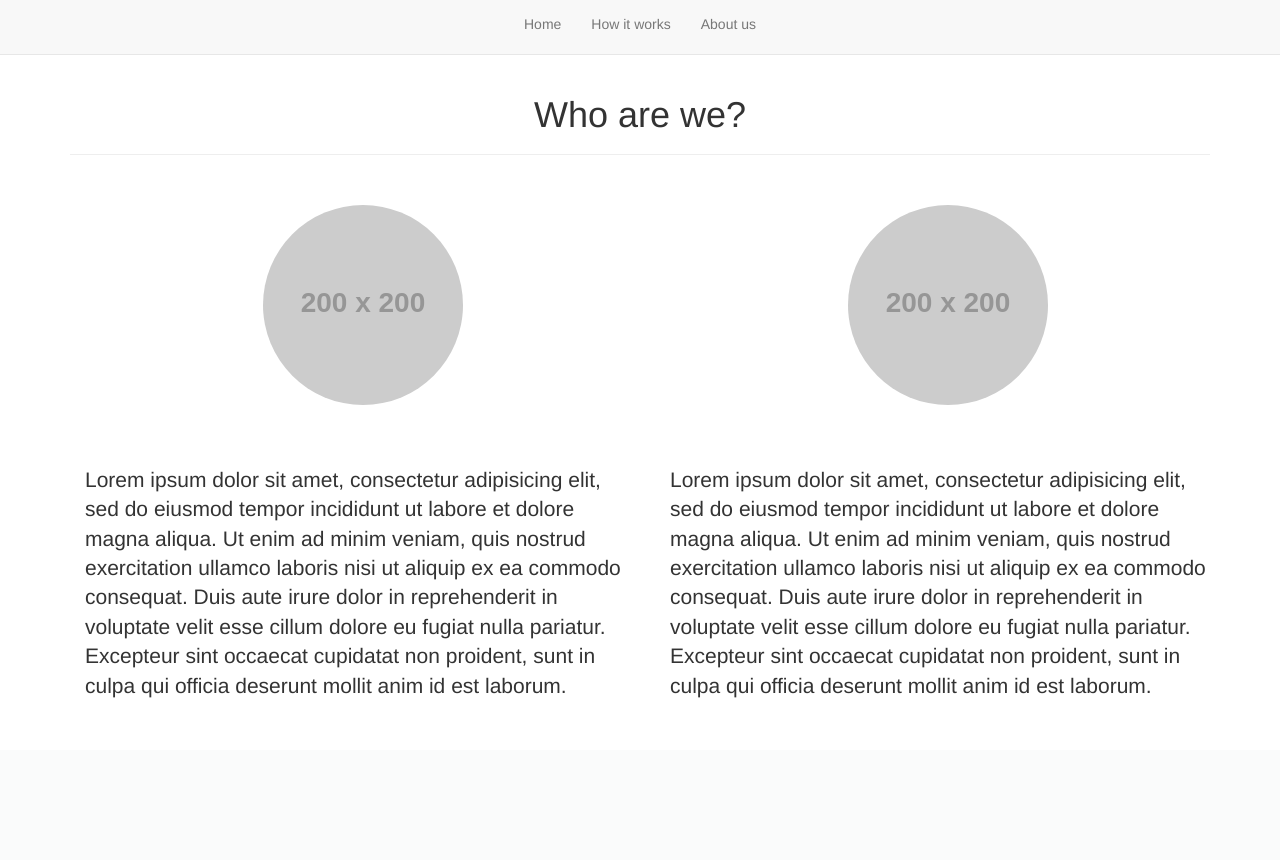
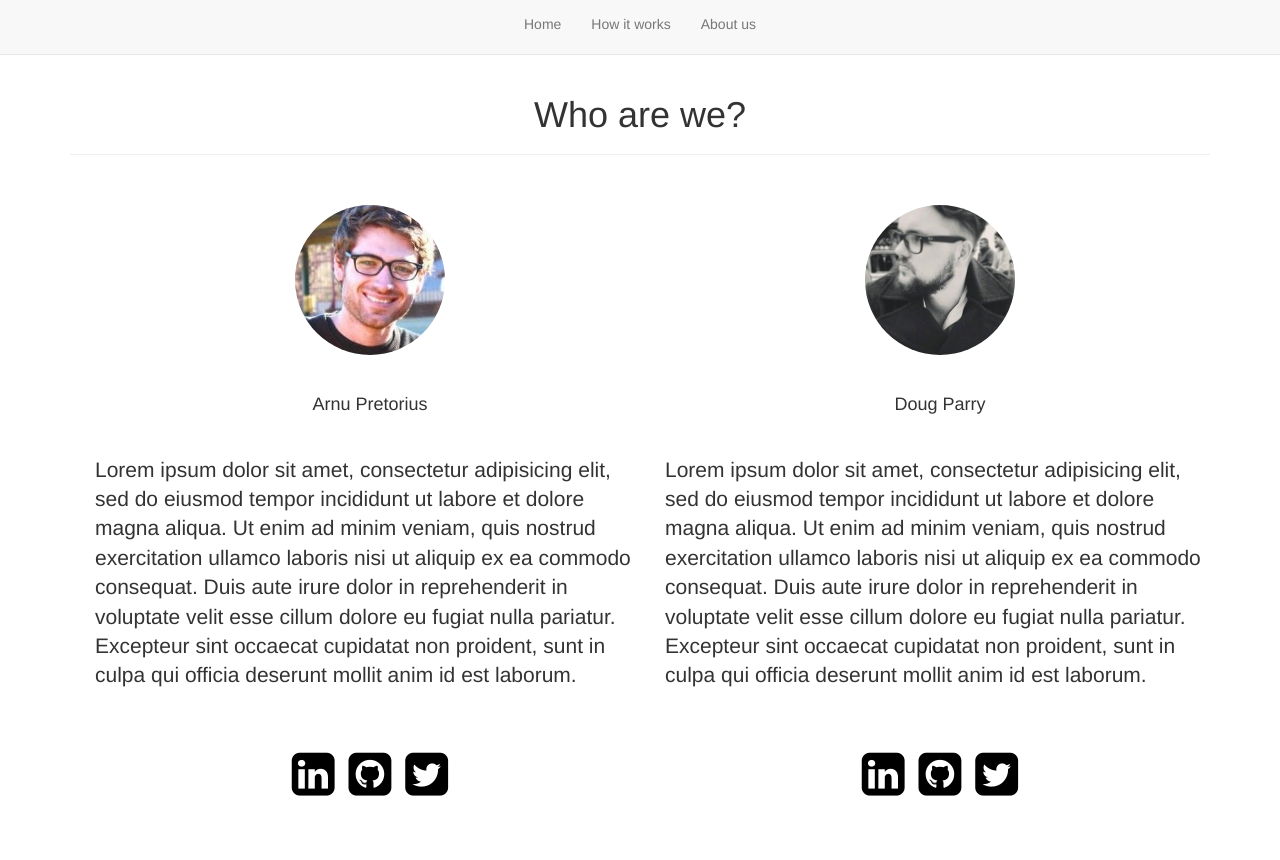
Before and after one commit to dougaparry/rwc-prediction, a Django app: page /about in a window 1280 px wide. Shown: the part 196-1056 px from the top of the page. Before the commit the page ends 894 px from the top, so only its background shows below. Run offline with Django 3.2, Linux system fonts and the light colour scheme; grey boxes labelled with a size stand in for pictures from a placeholder-image service; parts of the project's set-up code (start-up, migrations or seed data) failed here and were passed over; some libraries are stand-ins or nearby versions.

Commit message:
changed about page and the info stuff

```diff
--- a/rwcpredictor_app/templates/about.html
+++ b/rwcpredictor_app/templates/about.html
@@ -7,41 +7,85 @@
   		<h1>Who are we?</h1>
 	</div>
 
+	<div class="container">
 
-	<div class="container">
+		<div class="col-lg-6 col-md-6 col-sm-6">
 			<div class="row">
-				<div class="col-lg-6 col-md-6 col-sm-6">
+
 				<div class="span4"></div>
-						<div class="span4"><img class="img-circle center-block" src="//placehold.it/200x200"/></div>
+					<div class="span4"><img class="img-circle center-block" height="150" width="150" src="{{ STATIC_URL }}/static/arnu.jpg"/></div>
 				<div class="span4"></div>
+
+			</div>
+
+			<div class="row">
+
+				<div class="span4"></div>
+				<h4 class="text-center">Arnu Pretorius</h4>
+<div class="span4"></div>
+
+			</div>
+
+			<div class="row">
+
+				<div class="span4"></div>
+					<p class="lead center-block about-para">Lorem ipsum dolor sit amet, consectetur adipisicing elit, sed do eiusmod tempor incididunt ut labore et dolore magna aliqua. Ut enim ad minim veniam, quis nostrud exercitation ullamco laboris nisi ut aliquip ex ea commodo consequat. Duis aute irure dolor in reprehenderit in voluptate velit esse cillum dolore eu fugiat nulla pariatur. Excepteur sint occaecat cupidatat non proident, sunt in culpa qui officia deserunt mollit anim id est laborum.</p>
+				<div class="span4"></div>
+
+			</div>
+
+			<div class="row">
+								<div class="span4"></div>
+				<p class="lead center-block link-para text-center">
+					<a href="https://za.linkedin.com/in/arnupretorius">	<i class="fa fa-linkedin-square"></i></a>
+					<a href="https://github.com/arnupretorius">	<i class="fa fa-github-square"></i></a>
+					<a href="https://twitter.com/ArnuPretorius">	<i class="fa fa-twitter-square"></i></a>
+									<div class="span4"></div>
+				</p>
+			</div>
+
 		</div>
 
 		<div class="col-lg-6 col-md-6 col-sm-6">
+
+			<div class="row">
+
 				<div class="span4"></div>
-						<div class="span4"><img class="img-circle center-block" src="//placehold.it/200x200"/></div>
+					<div class="span4"><img class="img-circle center-block" height="150" width="150" src="{{ STATIC_URL }}/static/doug.jpg"/></div>
 				<div class="span4"></div>
+
 			</div>
 
-	    </div>
-	</div>
-	<div class="container">
-		<div class = "row">
-				<div class="col-lg-6 col-md-6 col-sm-6">
+			<div class="row">
+
 				<div class="span4"></div>
-					<p class="lead center-block">Lorem ipsum dolor sit amet, consectetur adipisicing elit, sed do eiusmod tempor incididunt ut labore et dolore magna aliqua. Ut enim ad minim veniam, quis nostrud exercitation ullamco laboris nisi ut aliquip ex ea commodo consequat. Duis aute irure dolor in reprehenderit in voluptate velit esse cillum dolore eu fugiat nulla pariatur. Excepteur sint occaecat cupidatat non proident, sunt in culpa qui officia deserunt mollit anim id est laborum.</p>
+				<h4 class="text-center">Doug Parry</h4>
 <div class="span4"></div>
+
 			</div>
 
-				<div class="col-lg-6 col-md-6 col-sm-6">
+			<div class="row">
+
 				<div class="span4"></div>
-					<p class="lead center-block">Lorem ipsum dolor sit amet, consectetur adipisicing elit, sed do eiusmod tempor incididunt ut labore et dolore magna aliqua. Ut enim ad minim veniam, quis nostrud exercitation ullamco laboris nisi ut aliquip ex ea commodo consequat. Duis aute irure dolor in reprehenderit in voluptate velit esse cillum dolore eu fugiat nulla pariatur. Excepteur sint occaecat cupidatat non proident, sunt in culpa qui officia deserunt mollit anim id est laborum.</p>
+					<p class="lead center-block about-para">Lorem ipsum dolor sit amet, consectetur adipisicing elit, sed do eiusmod tempor incididunt ut labore et dolore magna aliqua. Ut enim ad minim veniam, quis nostrud exercitation ullamco laboris nisi ut aliquip ex ea commodo consequat. Duis aute irure dolor in reprehenderit in voluptate velit esse cillum dolore eu fugiat nulla pariatur. Excepteur sint occaecat cupidatat non proident, sunt in culpa qui officia deserunt mollit anim id est laborum.</p>
 				<div class="span4"></div>
+
 			</div>
 
+			<div class="row">
+								<div class="span4"></div>
+								<p class="lead center-block link-para text-center">
+										<a href="https://za.linkedin.com/in/dougaparry">	<i class="fa fa-linkedin-square"></i></a>
+										<a href="https://github.com/dougaparry">	<i class="fa fa-github-square"></i></a>
+										<a href="https://twitter.com/dougaparry">	<i class="fa fa-twitter-square"></i></a>
+									<div class="span4"></div>
+								</p>
 			</div>
+
 		</div>
 
 	</div>
 
 
+
 {% endblock %}
--- a/rwcpredictor_app/templates/base.html
+++ b/rwcpredictor_app/templates/base.html
@@ -13,7 +13,8 @@
     <!-- link Bootstrap stylesheet (minified) via the static URL-->
     <link href="{{ STATIC_URL }}/static/css/bootstrap.min.css" rel="stylesheet">
     <link href="{{ STATIC_URL }}/static/css/overriding_styles.css" rel="stylesheet">
-    <!-- <script src="{{ STATIC_URL }}/static/js/functions.js"></script> -->
+		<link rel="stylesheet" href="https://maxcdn.bootstrapcdn.com/font-awesome/4.4.0/css/font-awesome.min.css">
+
 		<script src="{{ STATIC_URL }}/static/js/jquery-csv.js"></script>
 		<script src="{{ STATIC_URL }}/static/js/show.js"></script>
 
--- a/static/css/overriding_styles.css
+++ b/static/css/overriding_styles.css
@@ -44,3 +44,16 @@
   margin-top: 30px;
   margin-bottom: 30px
 }
+
+.about-para {
+  padding-left: 10px;
+  padding-right: 10px;
+}
+
+.link-para{
+  font-size: 50px;
+}
+
+a{
+  color: black;
+}
```
Also changed, not shown: rwcpredictor_app/templates/home.html (+11 -2 lines), rwcpredictor_app/static/arnu.jpg (added), rwcpredictor_app/static/doug.jpg (added), static/arnu.jpg (added), static/doug.jpg (added). Lines whose indentation alone changed are shown as unchanged.
